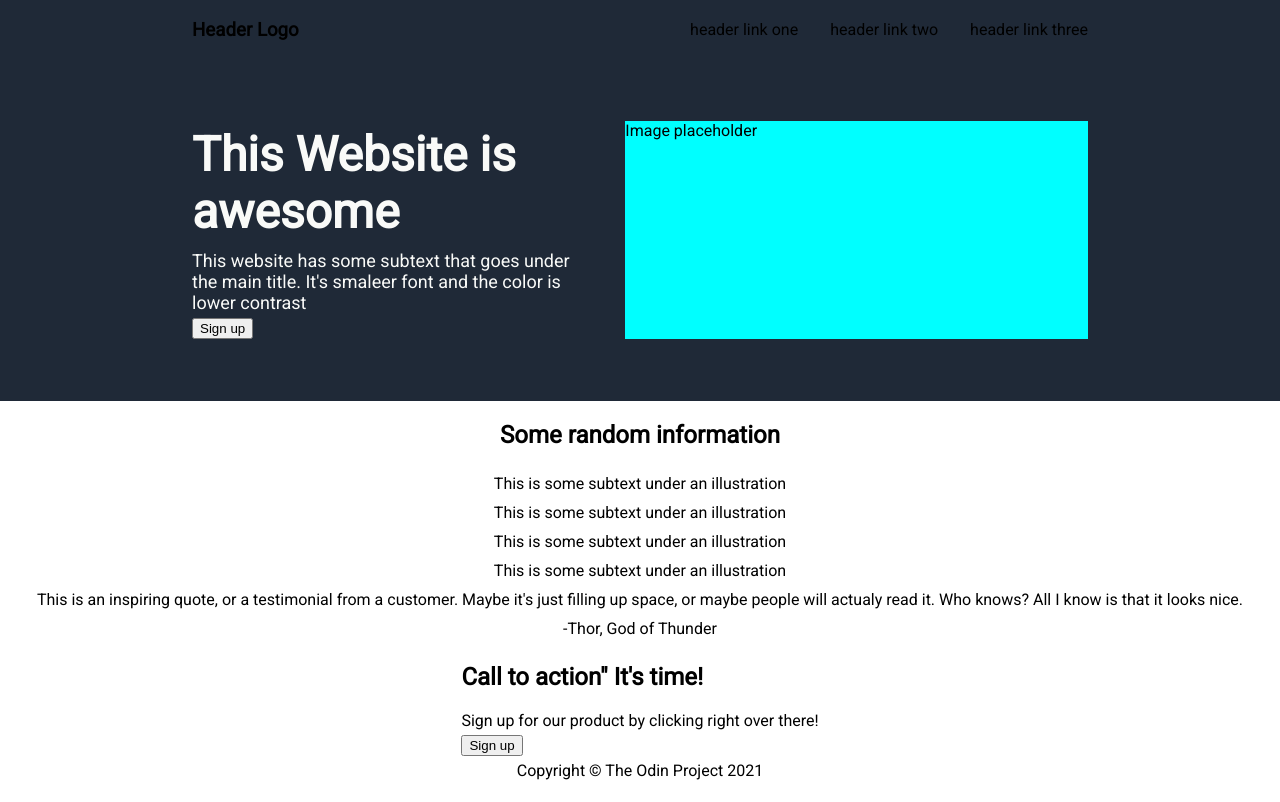
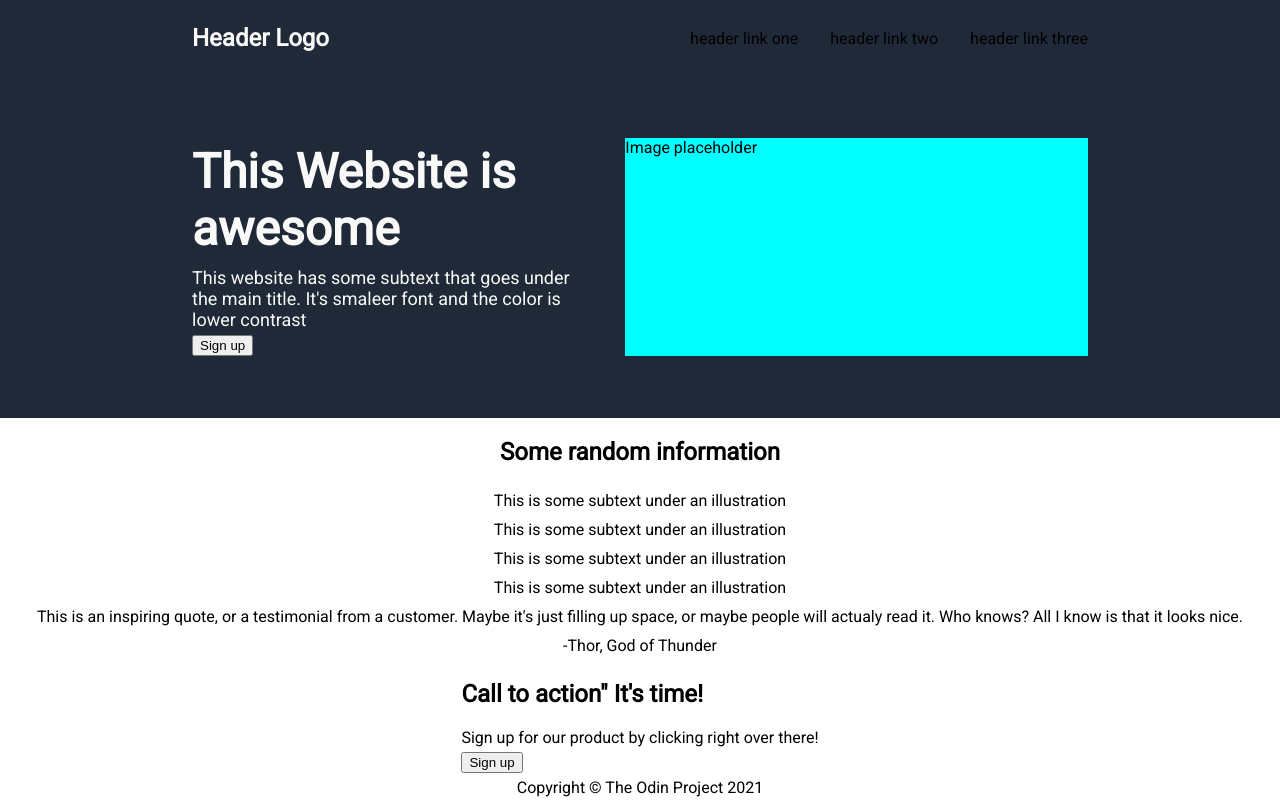
Before and after one commit to brianamaral/landing-page, a plain HTML site: page index.html in a window 1280 px wide. Drawn offline with Linux system fonts and the light colour scheme.

Commit message:
Add header logo style

```diff
--- a/styles/style.css
+++ b/styles/style.css
@@ -103,3 +103,8 @@ ul {
     font-size: 18px;
     color: #F9FAF8;
 }
+
+.header-logo {
+    font-size: 24px;
+    color: #F9FAF8;
+}
```
